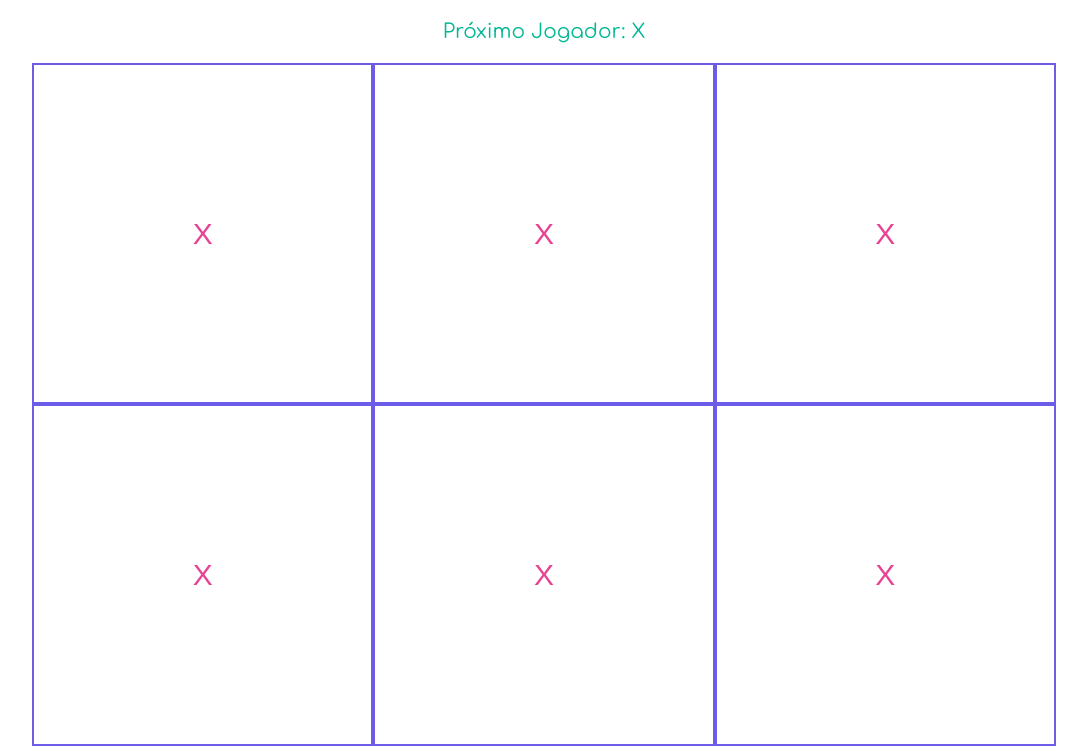
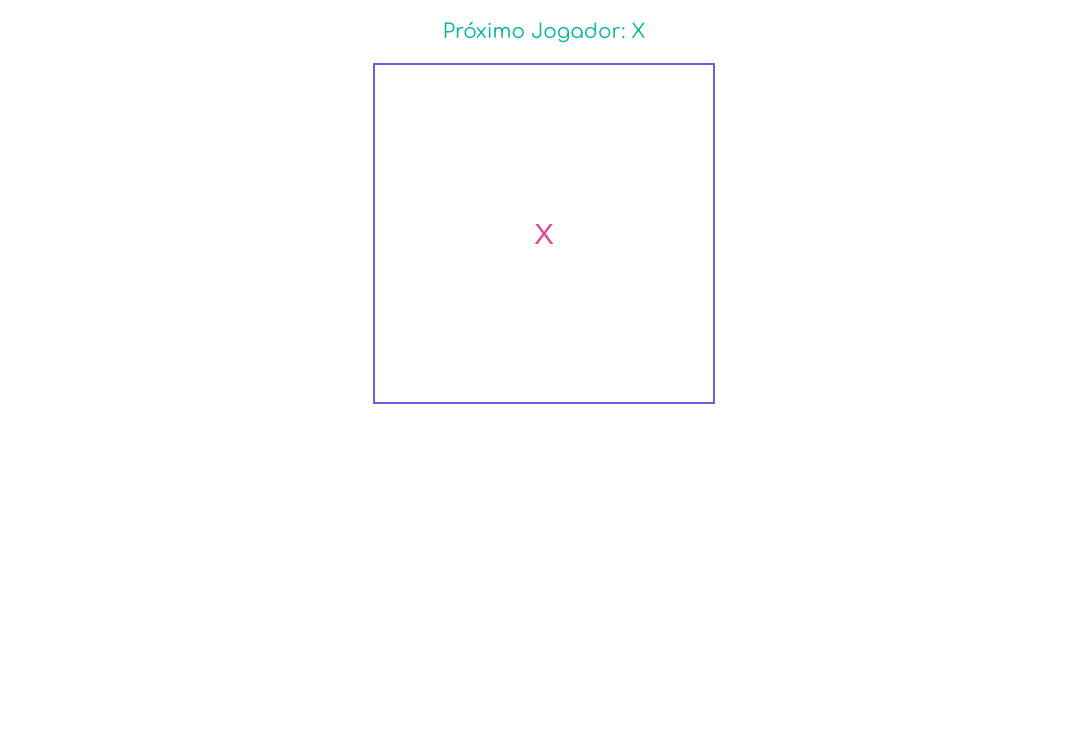
Before and after one commit to denis1206/15dias-react, a React (Create React App) app: page / in a window 1280 px wide. Shown: the top 746 px of the page, without its empty margins (96-1183 px from the left). Built offline with nearby package versions, Linux system fonts and the light colour scheme.

Commit message:
desafio avançado dia 3

```diff
--- a/src/App.js
+++ b/src/App.js
@@ -6,7 +6,7 @@ import BoardWrapper from './components/BoardWrapper/index'
 const App = () => (
     <BoardWrapper>
         <NextPlayer />
-        <BoardCollab qtd="9" />
+        <BoardCollab qtd="1" />
     </BoardWrapper>
 )
 
--- a/src/components/SquareCollab/index.js
+++ b/src/components/SquareCollab/index.js
@@ -1,10 +1,23 @@
-import React from 'react';
+import React, { Component } from 'react';
 import './styles.css';
 
-const handleClick = texto => () => console.log(texto)
+class SquareCollab extends Component{
+    constructor(props){
+        super(props);
+        this.state = {
+            content: "X"
+        }
+    }
 
-const SquareCollab = () => (
-    <button onClick={handleClick("coiso")} className="square-collab">X</button>
-);
+    handleClick = () => {
+        const newState = {}
+        this.state.content === "X" ? newState.content = "0" : newState.content = "X"
+        this.setState(newState)
+    }
+
+    render(){
+        return (<button onClick={this.handleClick} className="square-collab">{this.state.content}</button>)
+    }
+}
 
 export default SquareCollab;
```
Also changed, not shown: 1 other file (tests, documents, lock files or other folders).
